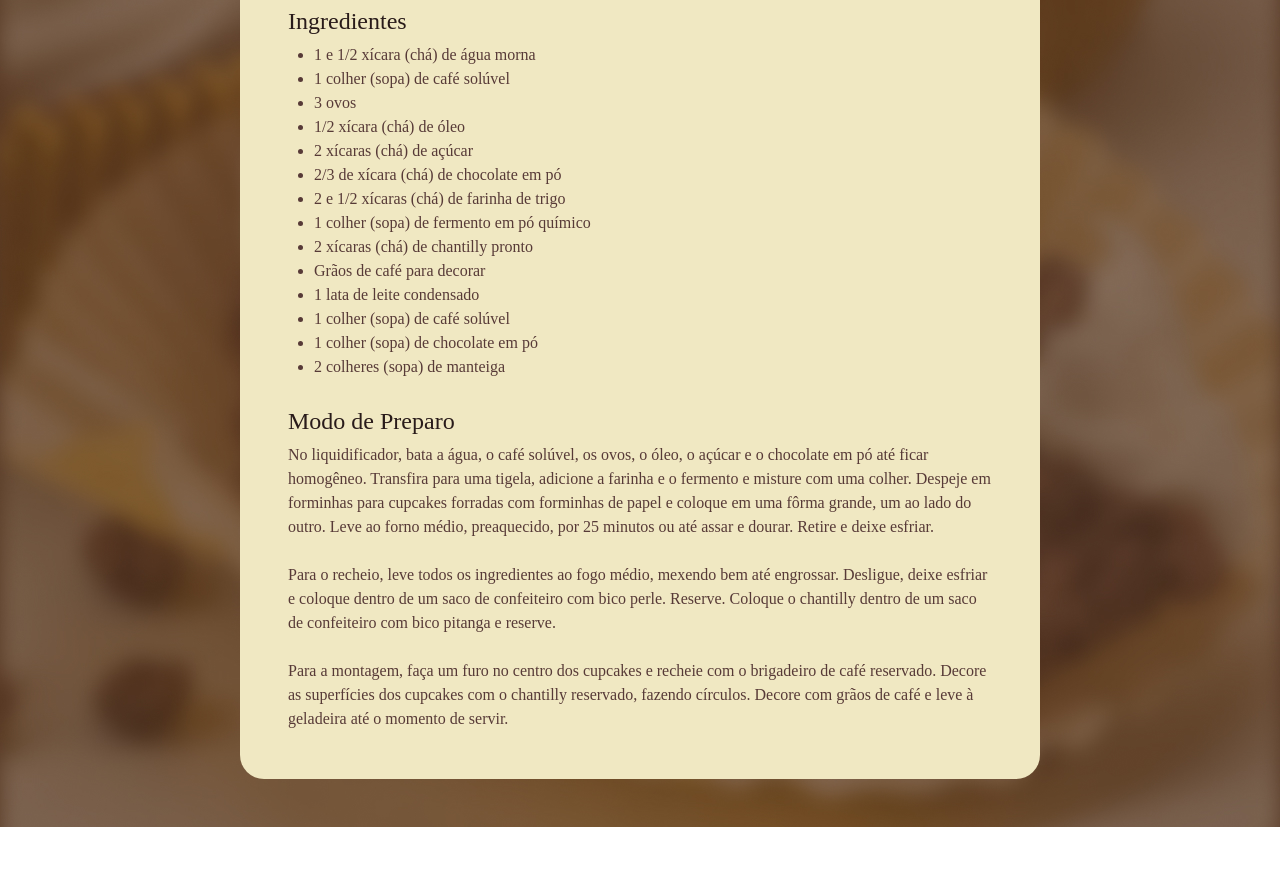
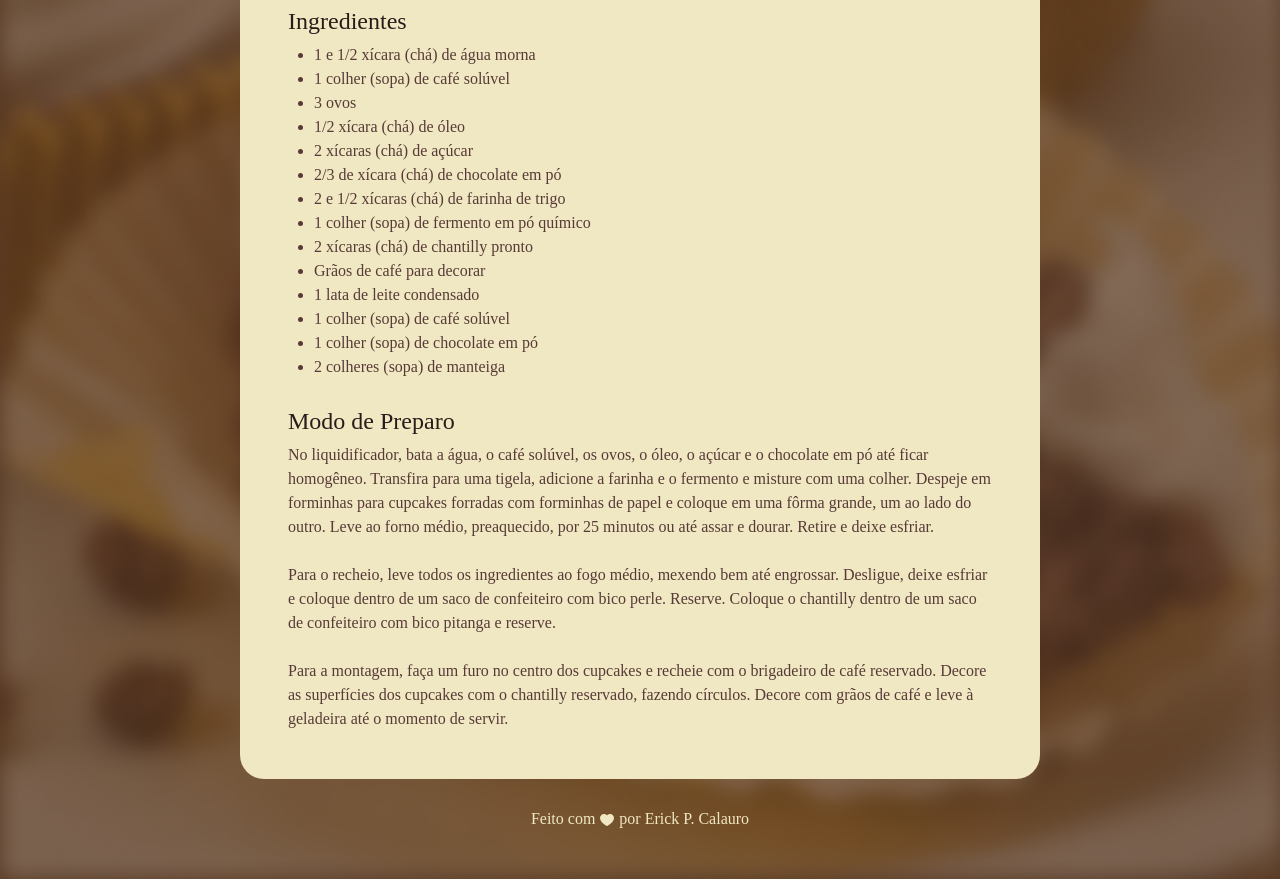
Before and after one commit to Erick-P-Calauro/projeto-receita-fullstack, a plain HTML site: page index.html in a window 1280 px wide. Shown: the part 713-1592 px from the top of the page. Before the commit the page ends 1540 px from the top, so only its background shows below. Drawn offline with Linux system fonts and the light colour scheme; a web font is replaced by a local one.

Commit message:
feat: Adicionando rodapé

```diff
--- a/index.html
+++ b/index.html
@@ -69,5 +69,9 @@
             </section>
         </div>
     </main>
+
+    <footer>
+        Feito com <img src="./assets/heart-icon.svg" alt="Ícone de coração"> por Erick P. Calauro
+    </footer>
 </body>
 </html>
--- a/style.css
+++ b/style.css
@@ -20,7 +20,7 @@ main {
 
     background-color: #F0E8C2;
 
-    margin: 48px auto;
+    margin: 48px auto 28px auto;
 }
 
 #container {
@@ -44,7 +44,8 @@ h2 {
     margin-bottom: 4px;
 }
 
-p, li {
+p, li, footer {
+    font-family: "Alice", serif;
     font-size: 16px;
     font-weight: 400;
     line-height: 150%;
@@ -54,6 +55,12 @@ img {
     width: auto;
     height: 400px;
     border-radius: 16px;
+}
+
+footer img {
+    width: 16px;
+    height: 16px;
+    vertical-align: middle;
 }
 
 #info {
@@ -67,3 +74,10 @@ section {
 ul {
     padding-left: 26px;
 }
+
+footer {
+    text-align: center;
+    color: #F0E8C2;
+
+    margin-bottom: 48px;
+}
```
Also changed, not shown: assets/heart-icon.svg (added).
